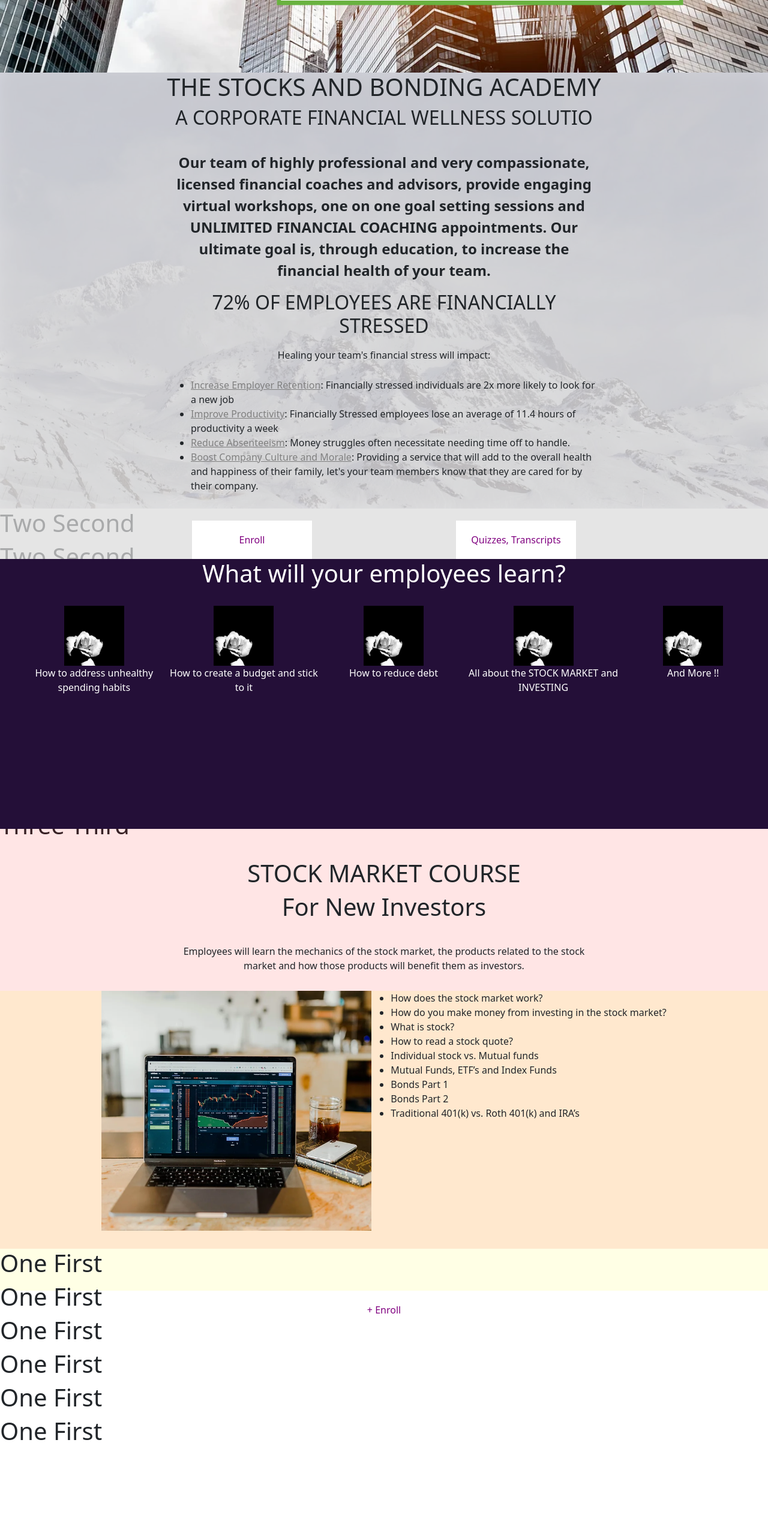
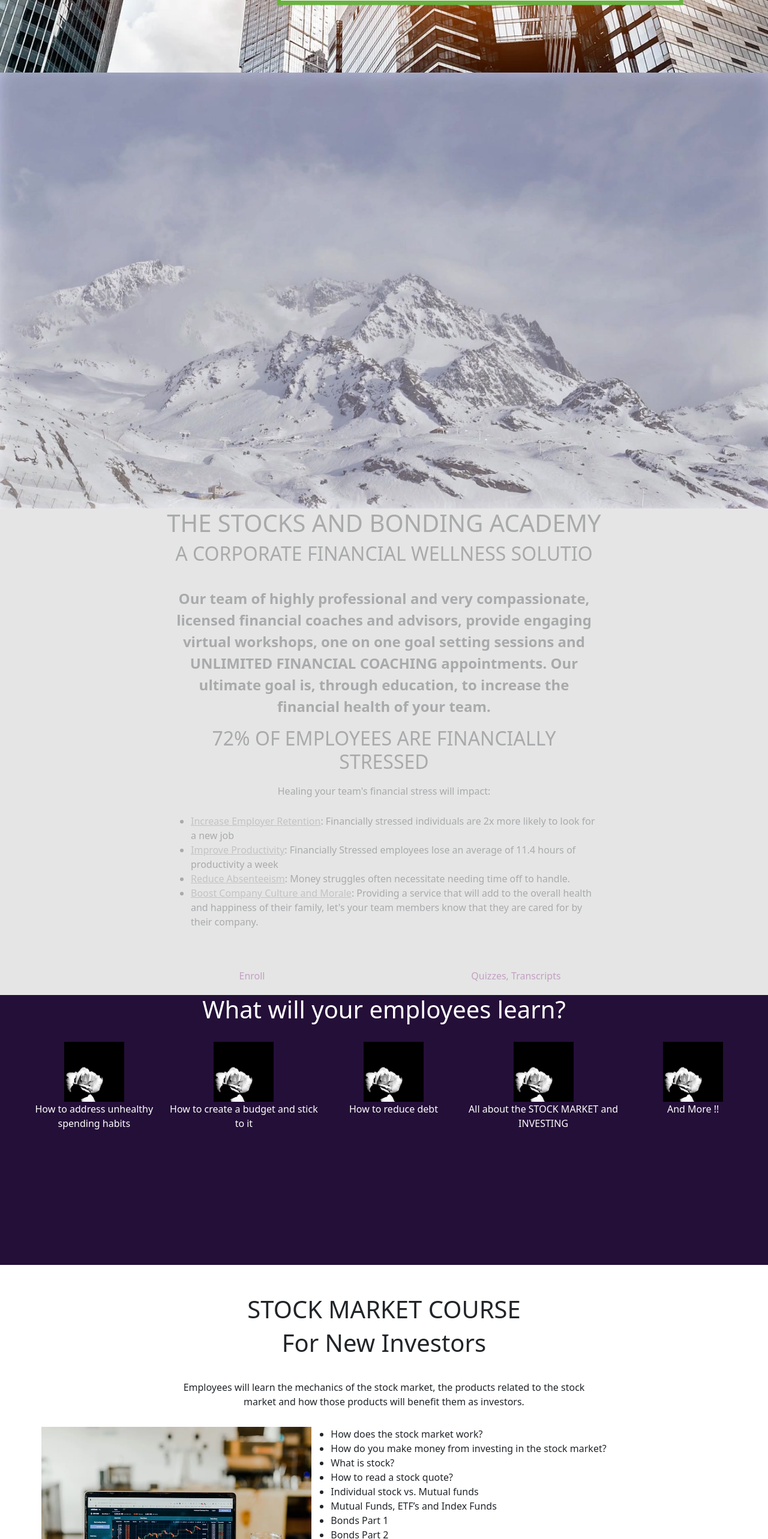
Before and after one commit to DanielSWaite190/stocks_bonding, a React (Create React App) app: page / in a window 1280 px wide. Shown: the part 820-3386 px from the top of the page at 60% size. Before the commit the page ends 3233 px from the top, so only its background shows below. Built offline with nearby package versions, Linux system fonts and the light colour scheme.

Commit message:
refactored home page + css

```diff
--- a/src/App.js
+++ b/src/App.js
@@ -4,6 +4,7 @@ import Home from "./pages/Home";
 
 import "./App.css"
 
+// import test from '../public/media/mountains.jpg'
 function App() {
   return (
     <React.Fragment>
--- a/src/pages/Home.css
+++ b/src/pages/Home.css
@@ -1,14 +1,48 @@
 /* Mountains */
-#body::before {
+
+
+/* #mountains::before {
 content: "";
 display: block;
 position: absolute;
-top: 0;
+top: 900px;
 left: 0;
 width: 100%;
 height: 100%;
 background-color: rgba(220, 220, 220, 0.73);
+} */
+
+
+/* #mountains{
+    background-image: url("/public/media/mountains.jpg");
+    height: "800px"
+} */
+
+
+#mountains_text{position: relative;}
+
+#mountains_text::before {
+    content: "";
+    display: block;
+    position: absolute;
+    top: 1;
+    left: 0;
+    width: 100%;
+    height: 100%;
+    background-color: rgba(220, 220, 220, 0.73);
 }
+
+#mountains_img {
+    display: block;
+    max-width: 100%;
+    height: auto;
+}
+
+
+
+
+
+
 
 #body{
     position: relative;
@@ -105,8 +139,9 @@ button {
     /* height: 830px; */
     height: 700px;
     text-align: center;
-    background-color: white;
-    background-color:rgba(255, 0, 0, 0.10);
+    /* background-color: white; */
+    /* background-color:rgba(255, 0, 0, 0.10); */
+    /* background-color:red; */
 }
 
 #titel{
@@ -124,7 +159,9 @@ button {
     justify-content: center;
     text-align: left;
     height: 500px;
-    background-color: rgba(255, 255, 0, 0.10);
+    /* background-color: rgba(255, 255, 0, 0.10); */
+    /* background-color: red; */
+
 }
 
 
--- a/src/pages/Home.jsx
+++ b/src/pages/Home.jsx
@@ -3,6 +3,7 @@ import React from 'react';
 import HeroImage from '../components/heroImage';
 import ParallaxImg from '../components/ParallaxImg'
 
+// import test from "../../public/media/mountains.jpg"
 
 function home () {
   let display_board = "/media/display_board.jpg"
@@ -10,11 +11,14 @@ function home () {
   return (
     <React.Fragment>
       <HeroImage/>
-      <div id="body">
 
-        <img src='./media/mountains.jpg' width="100%" alt="benefits"/>
+      {/* <div id="mountains" style={{
+        backgroundImage: `url(media/mountains.jpg)`,
+        height: "800px"}}> */}
 
-        <div id="text">
+      <img id="mountains_img" src="media/mountains.jpg" alt=""/>
+
+      <div id="mountains_text">
 
         <section id="s_one">
           <h1>THE STOCKS AND BONDING ACADEMY</h1>
@@ -53,6 +57,8 @@ function home () {
           {/* <Button variant="light" size="lg">Enroll</Button> */}
           {/* <Button variant="light" size="lg">Quizzes, Transcripts</Button> */}
         </section>
+
+      </div>
 
       <div>
         <div id="purple_block">
@@ -93,6 +99,7 @@ function home () {
           <h1>STOCK MARKET COURSE</h1>
           <h1>For New Investors</h1>
         </div>
+
         <p id="Employees">
           Employees will learn the mechanics of the stock market,
           the products related to the stock market and how those
@@ -112,37 +119,32 @@ function home () {
             <li>Bonds Part 2</li>
             <li>Traditional 401(k) vs. Roth 401(k) and IRA’s</li>
           </ul>
+          <button> + Enroll</button>
         </div>
-            <button> + Enroll</button>
-
-            {/* <ParallaxImg img={display_board} size={"400px"}/> */}
-
-          </div> {/* course */}
-
-          <h1>One First</h1>
-          <h1>One First</h1>
-          <h1>One First</h1>
-          <h1>One First</h1>
-          <h1>One First</h1>
-          <h1>One First</h1>
-
-        </div> {/* text */}
 
 
-        <h1>Two Second</h1>
-        <h1>Two Second</h1>
-        <h1>Two Second</h1>
-        <h1>Two Second</h1>
-        <h1>Two Second</h1>
+      </div>
 
+      <ParallaxImg img={display_board} size={"400px"}/>
 
-      </div> {/* body */}
+      <h1>One</h1>
+      <h1>One</h1>
+      <h1>One</h1>
+      <h1>One</h1>
+      <h1>One</h1>
+      <h1>One</h1>
 
-      <h1>Three Third</h1>
-      <h1>Three Third</h1>
-      <h1>Three Third</h1>
-      <h1>Three Third</h1>
-      <h1>Three Third</h1>
+      <h1>Two</h1>
+      <h1>Two</h1>
+      <h1>Two</h1>
+      <h1>Two</h1>
+      <h1>Two</h1>
+
+      <h1>Three</h1>
+      <h1>Three</h1>
+      <h1>Three</h1>
+      <h1>Three</h1>
+      <h1>Three</h1>
 
     </React.Fragment>
   );
```
Lines whose indentation alone changed are shown as unchanged.
